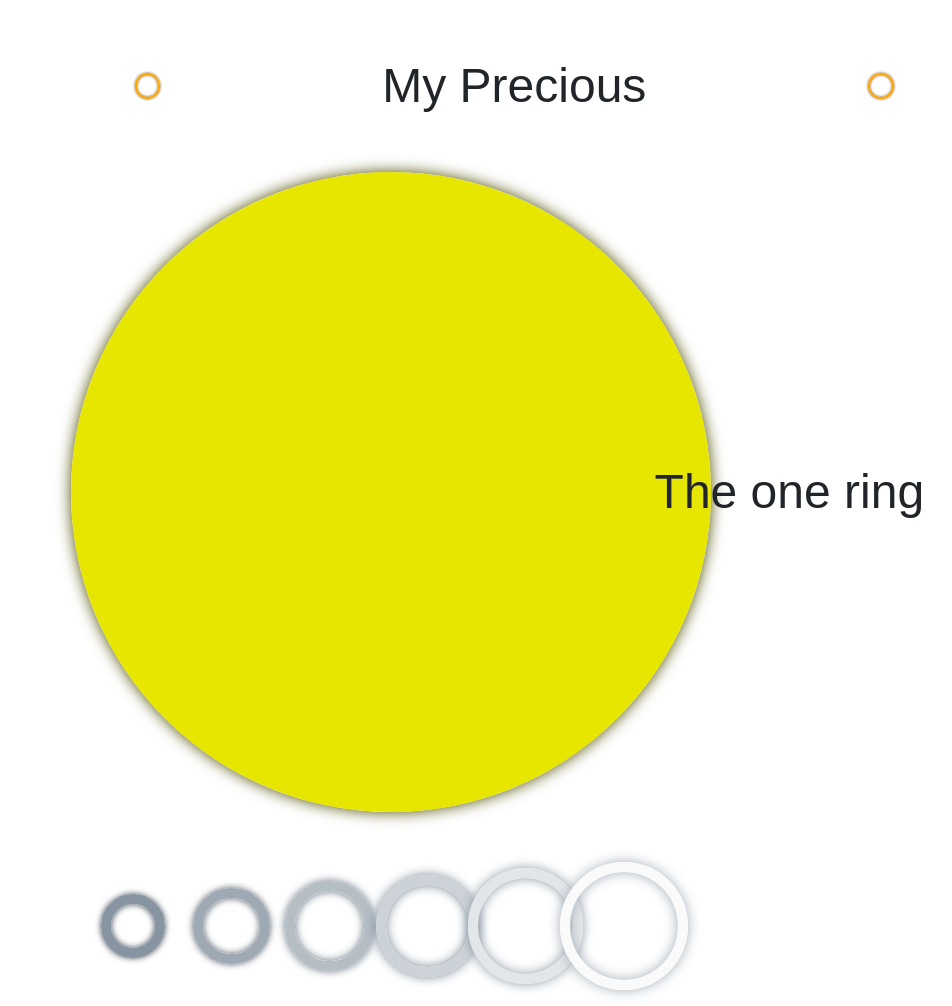
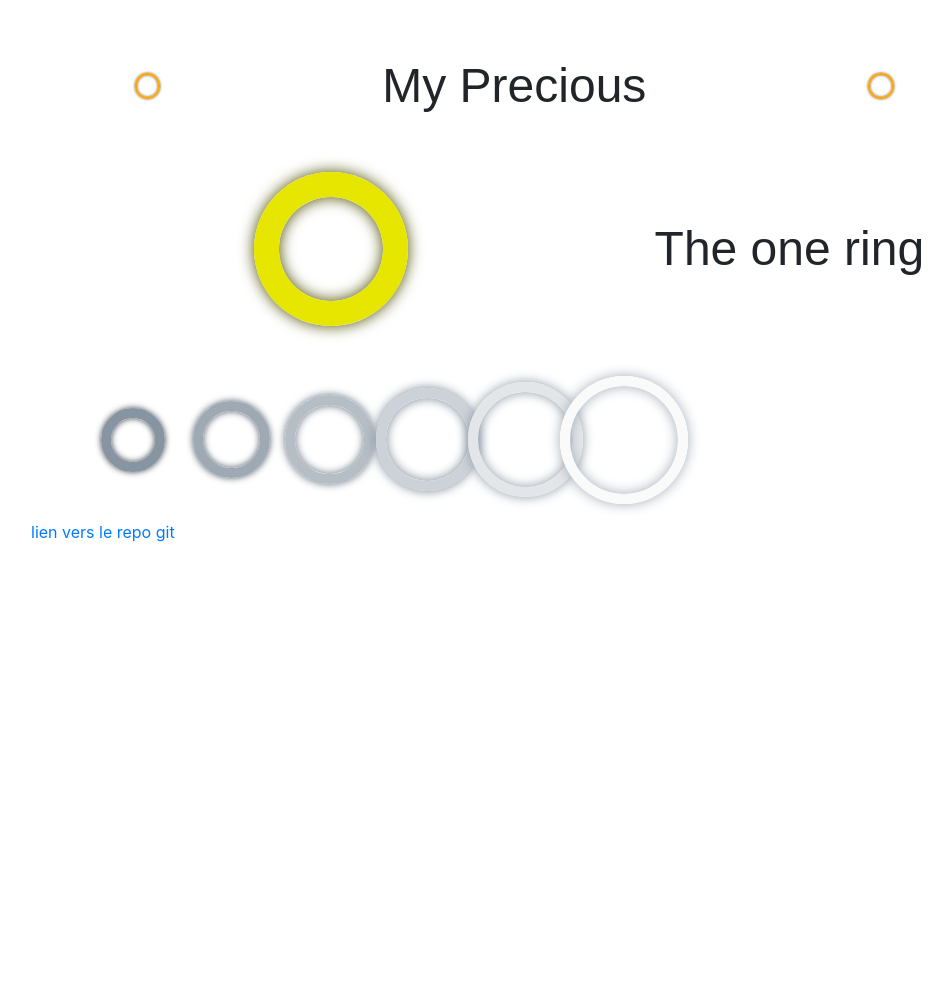
Before and after one commit to actix2013/31_CSS_Chalenge_SCSS, a PHP site: page / in a window 1280 px wide. Shown: the whole page, without its empty margins (54-1006 px from the left). After the commit the page ends 542 px from the top, so only its background shows below. Run offline with PHP 8.4, Linux system fonts and the light colour scheme.

Commit message:
CHANGE SIZE FUNCTION OK

```diff
--- a/_lineTwo.scss
+++ b/_lineTwo.scss
@@ -2,8 +2,8 @@
   > li {
     div {
       @include myRing($ring2-size, $ring2-strenght, darken($ring2-color-yellow,05%));
-      border-width: changeRingThicknessMoreSmall(500);
-  border-width: 25vw;
+      border-width: changeRingThicknessMoreSmall(50);
+
     }
   }
 }
--- a/index.css
+++ b/index.css
@@ -32,8 +32,7 @@ ul > li {
   border-radius: 50%;
   background-color: transparent;
   box-shadow: inset 0 0 1.2vw #4d4d00, 0 0 1.2vw #4d4d00;
-  border-width: 250px;
-  border-width: 25vw;
+  border-width: 25px;
 }
 
 .line-tree li {
--- a/index.html
+++ b/index.html
@@ -43,5 +43,6 @@
         </li>
     </ul>
 
+    <a href="https://github.com/actix2013/31_CSS_Chalenge_SCSS"> lien vers le repo git</a>
 
 </div>
```
Also changed, not shown: 1 other file.
